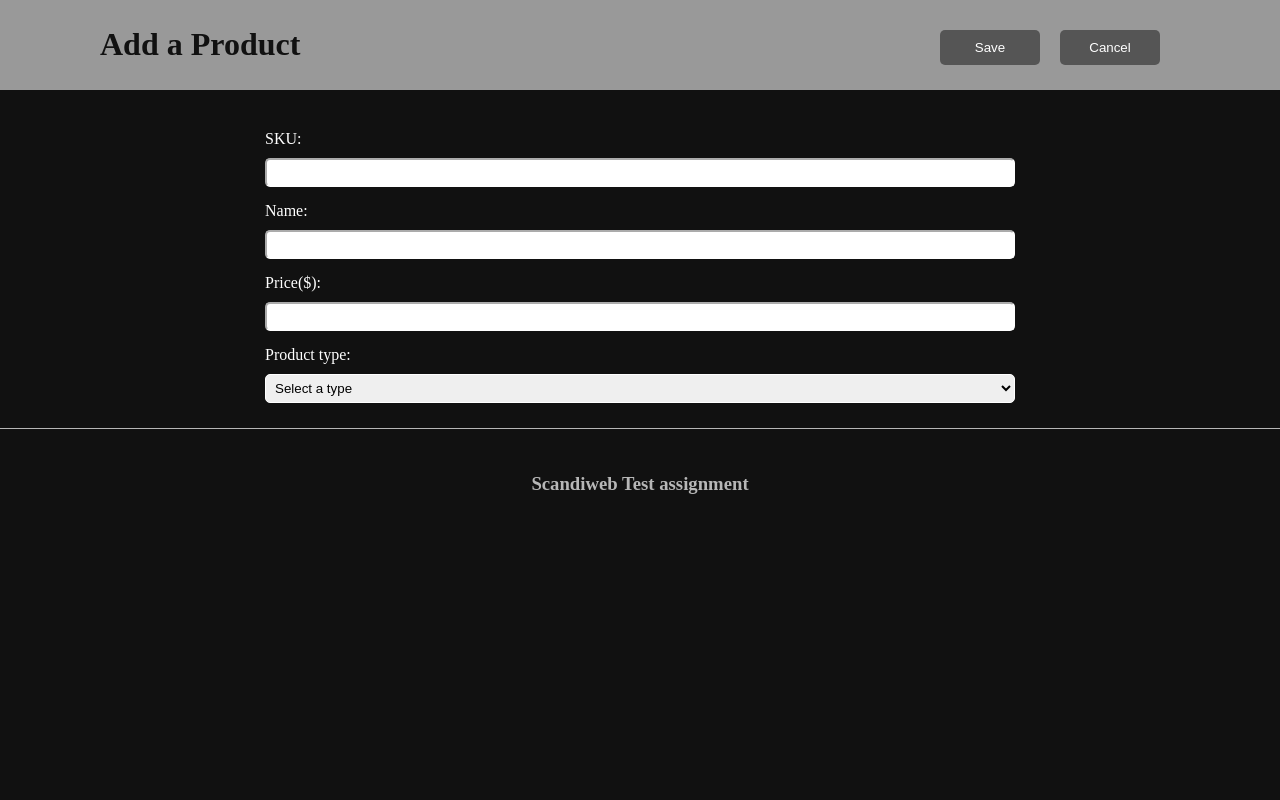
After one commit to OROBA5/CRUD-PHP-2, a PHP site: page /scandiweb-api/addProduct in a window 1280 px wide. The commit adds this page. Run offline with PHP 8.4, Linux system fonts and the light colour scheme.

Commit message:
Final update

```diff
--- a/actions/create.php
+++ b/actions/create.php
@@ -1,4 +1,6 @@
 <?php
+//code for sessions for the test of the website
+session_start();
 
 header("Access-Control-Allow-Origin: *");
 header("Content-Type: application/json; charset=UTF-8");
@@ -44,7 +46,8 @@ try {
         $product = ProductType::createProduct($productData);
 
         http_response_code(201);
-        echo json_encode(array("message" => "Product created successfully!"));
+        //echo json_encode(array("message" => "Product created successfully!"));
+        echo json_encode(array("status" => 201)); // Minimal JSON response
     } else {
         http_response_code(400);
         echo json_encode(array("message" => "Unable to create product. Data is incomplete."));
--- a/actions/delete.php
+++ b/actions/delete.php
@@ -1,8 +1,11 @@
 <?php
+
+//code for sessions for the test of the website
+session_start();
 
 header("Access-Control-Allow-Origin: *");
 header("Content-Type: application/json; charset=UTF-8");
-header("Access-Control-Allow-Methods: DELETE");
+header("Access-Control-Allow-Methods: POST, DELETE");
 header("Access-Control-Max-Age: 3600");
 header("Access-Control-Allow-Headers: Content-Type, Access-Control-Allow-Headers, Authorization, X-Requested-With");
 
--- a/actions/read.php
+++ b/actions/read.php
@@ -22,6 +22,6 @@ if (!empty($products)) {
     http_response_code(200);
     echo json_encode($products);
 } else {
-    http_response_code(404);
-    echo json_encode(array("message" => "No products found."));
+    http_response_code(200);
+    echo json_encode(array(array("sku" => "0"))); // Return a JSON response with sku=0 as an array
 }
--- /dev/null
+++ b/addProduct.php
@@ -0,0 +1,76 @@
+<?php
+//code for sessions for the test of the website
+session_start();
+?>
+
+<!DOCTYPE html>
+
+<html>
+<head>
+    <title>Add a product</title>
+    <link rel="stylesheet" type="text/css" href="./index.css">
+    <script src="https://code.jquery.com/jquery-3.6.0.min.js"></script> <!-- Include jQuery library -->
+</head>
+<body class="add">
+    <form method="post" id="product_form" action="http://localhost/scandiweb-api/actions/create.php">
+
+        <div class="navbar">
+            <h1> Add a Product</h1>
+            <div class="inner-navbar">
+                <button type="submit">Save</button>
+                <button><a href="./">Cancel</a></button>
+            </div>
+        </div>
+
+        <div class="add-product">
+            <div id="warning" style="color: red; display: none;"></div>
+
+            <label for="sku">SKU:</label>
+            <input type="text" name="sku" id="sku" >
+
+            <label for="name">Name:</label>
+            <input type="text" name="name" id="name" >
+
+            <label for="price">Price($):</label>
+            <input type="text" name="price" id="price" >
+
+            <label for="type">Product type:</label>
+            <select id="productType" name="typeId" required>
+                <option value="">Select a type</option>
+                <option value="3">Book</option>
+                <option value="1">DVD</option>
+                <option value="2">Furniture</option>
+            </select>
+
+            <!-- product specific fields -->
+            <div id="book-fields" class="hidden">
+                <h5>Please, provide weight</h5>
+                <label for="weight">Weight(KG):</label>
+                <input type="text" id="weight" name="weight">
+            </div>
+
+            <div id="dvd-fields" class="hidden">
+                <h5>Please, provide size</h5>
+                <label for="size">Size(MB):</label>
+                <input type="text" id="size" name="size">
+            </div>
+
+            <div id="furniture-fields" class="hidden">
+                <h5>Please, provide dimensions</h5>
+                <label for="height">Height(CM):</label>
+                <input type="text" id="height" name="height">
+
+                <label for="width">Width(CM):</label>
+                <input type="text" id="width" name="width">
+
+                <label for="length">Length(CM):</label>
+                <input type="text" id="length" name="length">
+            </div>
+        </div>
+    </form>
+    <footer class="add-footer">
+        <script src="./index.js"></script>
+        <h3> Scandiweb Test assignment</h3>
+    </footer>
+</body>
+</html>
--- /dev/null
+++ b/index.css
@@ -0,0 +1,144 @@
+.hidden {
+    display: none!important;
+}
+
+body {
+    background: #111111;
+    margin: 0;
+
+
+}
+
+.add {
+    background: #111111;
+    margin: 0;
+    height: 100vh;
+}
+
+.navbar {
+    padding-left: 100px;
+    padding-top: 5px;
+    padding-bottom: 5px;
+    display: flex;
+    position: relative;
+    background-color: #999999;
+
+}
+
+.inner-navbar {
+    display: flex;
+    position: absolute;
+    right: 100px;
+    margin-top: 25px;
+}
+
+button {
+    width: 100px;
+    height: 35px;
+    margin-right: 20px;
+
+
+}
+
+.product-list {
+    margin-left: 100px;
+    margin-right: 100px;
+    margin-top: 25px;
+    display: grid;
+    grid-template-columns: 1fr 1fr 1fr 1fr;
+    grid-template-rows: auto;
+    gap: 25px;
+
+}
+
+.add-product {
+    width: 750px;
+    margin-top: 25px;
+    display: grid;
+    margin-left: auto;
+    margin-right: auto;
+}
+
+.product-item {
+    background-color: #333333;
+    border: 1px solid #333333;
+    border-radius: 10px;
+    padding: 15px;
+    text-align: center;
+    opacity: 0.8;
+
+}
+
+.product-item span {
+  display: block;
+  color: #FFFFFF;
+  font-size: 20px;
+}
+
+
+h1 {
+    color: #111111;
+}
+
+label {
+    color: #FFFFFF;
+    padding-top: 15px;
+    padding-bottom: 10px;
+}
+
+#book-fields, #dvd-fields, #furniture-fields {
+    display: grid;
+}
+
+h5 {
+    color: #FFFFFF;
+    font-size: 20px;
+}
+
+input[type="text"] {
+    padding: 5px;
+    border-radius: 5px;
+    border-color: #FFFFFF;
+}
+
+select {
+    padding: 5px;
+    border-radius: 5px;
+    border-color: #FFFFFF;
+}
+
+
+.delete-checkbox {
+    display: flex;
+  width: 20px;
+  height: 20px;
+  border: 2px solid #999999;
+  background-color: #999999;
+}
+
+.product-image {
+    width: 40px;
+    height: 40px;
+    opacity: 0.3;
+    margin-bottom: 25px;
+}
+
+footer {
+    padding: 25px;
+    text-align: center;
+    color: #b7b7b7;
+    border-top: 1px solid #b7b7b7;
+    margin-top: 25px;
+}
+
+button {
+    color: #FFFFFF;
+    background-color: #555555;
+    border: #555555;
+    border-radius: 5px;
+}
+
+a {
+    text-decoration: none;
+    color: #FFFFFF;
+}
--- /dev/null
+++ b/index.js
@@ -0,0 +1,224 @@
+document.addEventListener("DOMContentLoaded", function () {
+
+  // Show/hide additional fields based on selected type
+  document.getElementById("productType").addEventListener("change", function () {
+    var selectedType = this.value;
+
+    // Hide all dynamic fields
+    document.getElementById("book-fields").classList.add("hidden");
+    document.getElementById("dvd-fields").classList.add("hidden");
+    document.getElementById("furniture-fields").classList.add("hidden");
+
+    // Show fields based on the selected type
+    if (selectedType === "3") {
+      document.getElementById("book-fields").classList.remove("hidden");
+    } else if (selectedType === "1") {
+      document.getElementById("dvd-fields").classList.remove("hidden");
+    } else if (selectedType === "2") {
+      document.getElementById("furniture-fields").classList.remove("hidden");
+    }
+  });
+
+  document.getElementById("sku").addEventListener("change", function () {
+  var sku = this.value;
+  var warningDiv = document.getElementById("warning");
+
+  // Check if SKU is empty
+  if (sku === "") {
+    warningDiv.textContent = "SKU field is required";
+    warningDiv.style.display = "block";
+    return;
+  }
+
+  // Make an AJAX request to check if the SKU is already used
+  fetch("http://localhost/scandiweb-api/actions/read.php")
+  .then((response) => response.text()) // Parse response as text
+  .then((data) => {
+    if (data === '{"sku": "0"}') {
+      // This is a response indicating no products found, so assume the SKU is available
+      warningDiv.textContent = ""; // Clear the warning message
+      warningDiv.style.display = "none";
+    } else {
+      // Parse the response as JSON
+      const jsonData = JSON.parse(data);
+      if (Array.isArray(jsonData)) {
+        // This is actual product data, so proceed with SKU check
+        var existingSkus = jsonData.map((product) => product.sku);
+        if (existingSkus.includes(sku)) {
+          // SKU is already taken, show a warning
+          warningDiv.textContent = "SKU is already used for a different product";
+          warningDiv.style.display = "block";
+        } else {
+          // SKU is not taken, clear the warning and proceed
+          warningDiv.textContent = ""; // Clear the warning message
+          warningDiv.style.display = "none";
+        }
+      }
+    }
+  })
+  .catch((error) => {
+    console.error("Error occurred while checking SKU:", error);
+    warningDiv.textContent = "Error occurred while checking SKU";
+    warningDiv.style.display = "block";
+  });
+  });
+
+
+  // Form validation function
+  function validateForm() {
+    var productType = document.getElementById("productType").value;
+    var warningDiv = document.getElementById("warning");
+
+    // Check if type is selected
+    if (productType === "") {
+      warningDiv.textContent = "Please select a type";
+      warningDiv.style.display = "block";
+      return false;
+    }
+
+    // Check SKU, Name, and Price fields
+    var sku = document.getElementById("sku").value;
+    var name = document.getElementById("name").value;
+    var price = document.getElementById("price").value;
+
+    if (sku === "" || name === "" || price === "") {
+      warningDiv.textContent = "Please, provide the data of indicated type";
+      warningDiv.style.display = "block";
+      return false;
+    }
+
+    // Check if price is a valid number
+    if (isNaN(parseFloat(price))) {
+      warningDiv.textContent = "Please, provide a valid price";
+      warningDiv.style.display = "block";
+      return false;
+    }
+
+    // Check required fields based on type
+    if (productType === "3") {
+      var weight = document.getElementById("weight").value;
+      if (weight === "") {
+        warningDiv.textContent = "Please, provide the weight";
+        warningDiv.style.display = "block";
+        return false;
+      }
+      if (isNaN(parseFloat(weight))) {
+        warningDiv.textContent = "Please, provide a valid weight";
+        warningDiv.style.display = "block";
+        return false;
+      }
+    } else if (productType === "1") {
+      var size = document.getElementById("size").value;
+      if (size === "") {
+        warningDiv.textContent = "Please, provide the size";
+        warningDiv.style.display = "block";
+        return false;
+      }
+      if (isNaN(parseFloat(size))) {
+        warningDiv.textContent = "Please, provide a valid size";
+        warningDiv.style.display = "block";
+        return false;
+      }
+    } else if (productType === "2") {
+      var height = document.getElementById("height").value;
+      var width = document.getElementById("width").value;
+      var length = document.getElementById("length").value;
+
+      if (height === "" || width === "" || length === "") {
+        warningDiv.textContent = "Please, provide the dimensions";
+        warningDiv.style.display = "block";
+        return false;
+      }
+
+      if (
+        isNaN(parseFloat(height)) ||
+        isNaN(parseFloat(width)) ||
+        isNaN(parseFloat(length))
+      ) {
+        warningDiv.textContent = "Please, provide valid dimensions";
+        warningDiv.style.display = "block";
+        return false;
+      }
+    }
+
+    warningDiv.style.display = "none"; // Hide the warning div if all validations pass
+    return true; // Submit the form if all validations pass
+  }
+
+  // Form submission event
+  document.getElementById("product_form").addEventListener("submit", function (event) {
+    event.preventDefault(); // Prevent the default form submission
+
+    // Call the validateForm function to check if the form is valid
+    if (!validateForm()) {
+      return; // If the form is not valid, do not proceed with the submission
+    }
+
+    var productType = encodeURIComponent(document.getElementById("productType").value);
+    var sku = encodeURIComponent(document.getElementById("sku").value);
+
+        fetch("http://localhost/scandiweb-api/actions/read.php", {
+          method: "POST",
+          headers: {
+            "Content-Type": "application/json",
+          },
+          body: JSON.stringify({ sku: sku }),
+        })
+
+
+      .then((response) => response.json())
+      .then((data) => {
+        var existingSkus = data.map((product) => product.sku);
+        if (existingSkus.includes(sku)) {
+          // SKU is already taken, show a warning
+          var warningDiv = document.getElementById("warning");
+          warningDiv.textContent = "SKU is already used for a different product";
+          warningDiv.style.display = "block";
+        } else {
+          // SKU is not taken, proceed with form submission
+          var formData = {
+            typeId: productType, // Send 'productType' as 'typeId' in the JSON
+            sku: sku,
+            name: encodeURIComponent(document.getElementById("name").value),
+            price: encodeURIComponent(document.getElementById("price").value),
+            product_type_id: productType, // Send 'productType' as 'product_type_id' in the JSON
+            weight: encodeURIComponent(document.getElementById("weight").value) || null,
+            size: encodeURIComponent(document.getElementById("size").value) || null,
+            height: encodeURIComponent(document.getElementById("height").value) || null,
+            width: encodeURIComponent(document.getElementById("width").value) || null,
+            length: encodeURIComponent(document.getElementById("length").value) || null,
+          };
+
+          fetch("http://localhost/scandiweb-api/actions/create.php", {
+            method: "POST",
+            headers: {
+              "Content-Type": "application/json",
+            },
+            body: JSON.stringify(formData),
+          })
+            .then((response) => {
+              if (!response.ok) {
+                throw new Error("HTTP error, status = " + response.status);
+              }
+              return response.json();
+            })
+            .then((data) => {
+              // Check if the request was successful (status 201) and perform the redirect
+              if (data.status === 201) {
+                window.location.replace("../"); // Replace '../' with the desired URL
+              } else {
+                alert(data.message); // Display any other error message received from the server
+              }
+            })
+            .catch((error) => {
+              console.error("Error:", error);
+            });
+        }
+      })
+      .catch((error) => {
+        var warningDiv = document.getElementById("warning");
+        warningDiv.textContent = "Error occurred while checking SKU";
+        warningDiv.style.display = "block";
+      });
+  });
+});
--- a/product/Book.php
+++ b/product/Book.php
@@ -1,9 +1,4 @@
 <?php
-
-/* include '../config/Database.php';
-include '../connection.php';
-include './Product.php'; */
-
 
 //book subclass for product
 class Book extends Product {
--- a/product/Dvd.php
+++ b/product/Dvd.php
@@ -1,10 +1,4 @@
 <?php
-
-/* include '../config/Database.php';
-include '../connection.php';
-include './Product.php'; */
-
-
 // DVD subclass for Product
 class DVD extends Product {
     // Declare DVD specific fields
```
Also changed, not shown: config/Database.php (+4 -4 lines), connection.php (+4 -4 lines), index.php (+32 -21 lines), list.js (added, +104 -0 lines), .htaccess (added), README.md, 1 other file.
